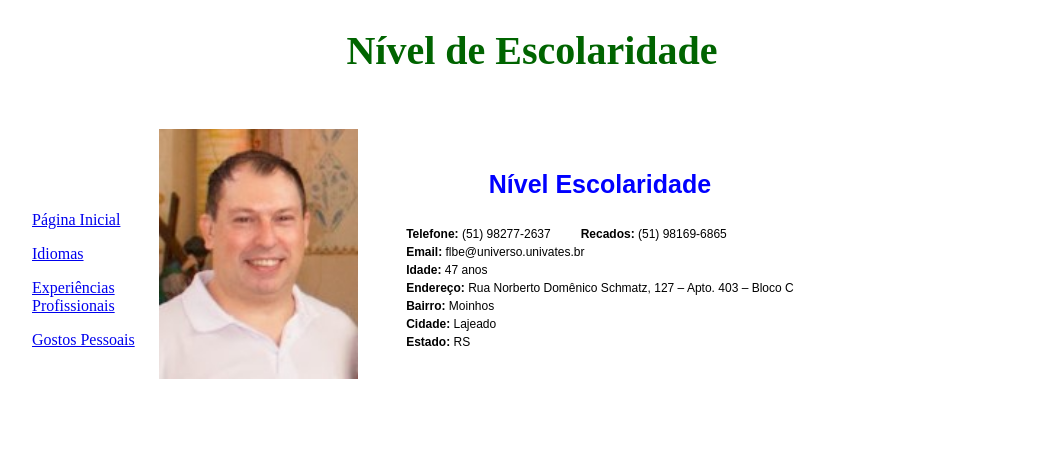
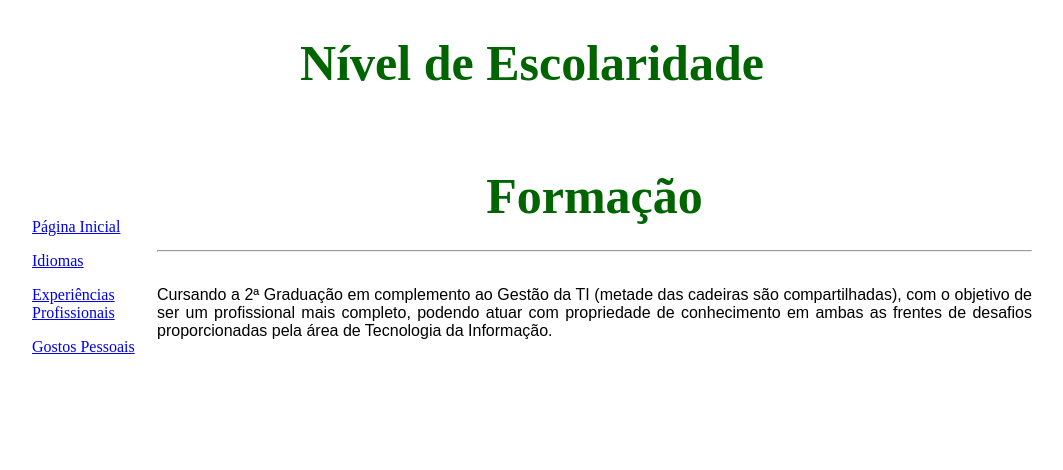
Before and after one commit to flavio50k/curriculo, a plain HTML site: page nivel_escolaridade.html in a window 1280 px wide. Shown: the top 470 px of the page, without its empty margins (108-1171 px from the left). Drawn offline with Linux system fonts and the light colour scheme.

Commit message:
2022-08-24 - 13:07

```diff
--- a/nivel_escolaridade.html
+++ b/nivel_escolaridade.html
@@ -21,26 +21,9 @@
 			</div>
 
 			<div id="conteudo">
-				<table align="left" cellpadding="2" cellspacing="0">
-					<tbody>
-						<tr>
-							<td rowspan="8"><img src="imagens/Flavio_CV2.jpg" style="height: 250px;">&nbsp;&nbsp;&nbsp;&nbsp;&nbsp;&nbsp;&nbsp;&nbsp;&nbsp;&nbsp;&nbsp;</td>
+				<h1>Formação<br><hr></h1>
+				<p>Cursando a 2ª Graduação em complemento ao Gestão da TI (metade das cadeiras são compartilhadas), com o objetivo de ser um profissional mais completo, podendo atuar com propriedade de conhecimento em ambas as frentes de desafios proporcionadas pela área de Tecnologia da Informação.</p>
 
-						</tr>
-						<tr>
-							<td colspan="12">
-							<p style="text-align: center; font-size:25px; font-family:Arial,Helvetica,sans-serif; color:blue"><b>Nível Escolaridade</b></span></p>
-							<p style="text-align: justify;"><span style="font-size:12px;"><span style="font-family:Arial,Helvetica,sans-serif;">
-							<b>Telefone:</b> (51) 98277-2637&nbsp;&nbsp;&nbsp;&nbsp;&nbsp;&nbsp;&nbsp;&nbsp;&nbsp;<b>Recados:</b> (51) 98169-6865<br>
-							<b>Email:</b> flbe@universo.univates.br<br>
-							<b>Idade:</b> 47 anos<br>
-							<b>Endere&ccedil;o:</b> Rua Norberto Domênico Schmatz, 127 – Apto. 403 – Bloco C<br>
-							<b>Bairro:</b> Moinhos<br>
-							<b>Cidade:</b> Lajeado<br>
-							<b>Estado:</b> RS</b></span></span></p>
-						</tr>
-					</tbody>
-				</table>
 			</div>
 			<div id="conteudo2">
 				<p>&nbsp;</p>
--- a/styles.css
+++ b/styles.css
@@ -22,9 +22,8 @@
   height:100px;
   /* Cor de fundo da div */
   background-color:#FFF;
-  foreground-color:#006400;
   /*#ffffff - branco */
-  }
+}
 #conteudo{
   /*Novamente definimos a largura da div*/
   width:1000px;
@@ -79,6 +78,12 @@
   }
 h1 {
 	text-align: center;
-	font-size:40px;
+	font-size:50px;
 	color: #006400;
 }
+p {
+	text-align: justify;
+	font-family:Arial,Helvetica,sans-serif;
+	font-size:16px;
+	color: black;
+}
```
Also changed, not shown: index.html (+5 -6 lines).
